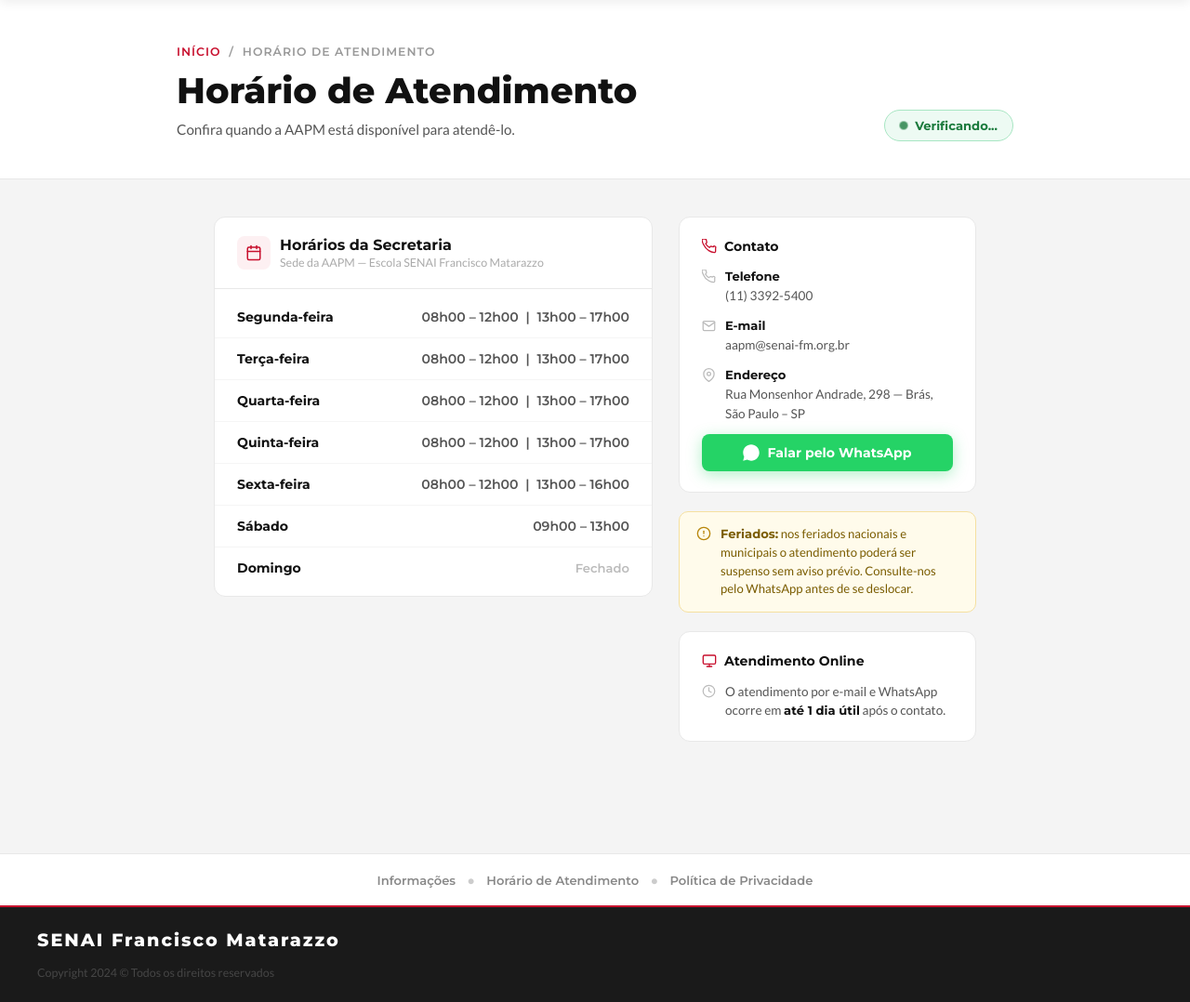
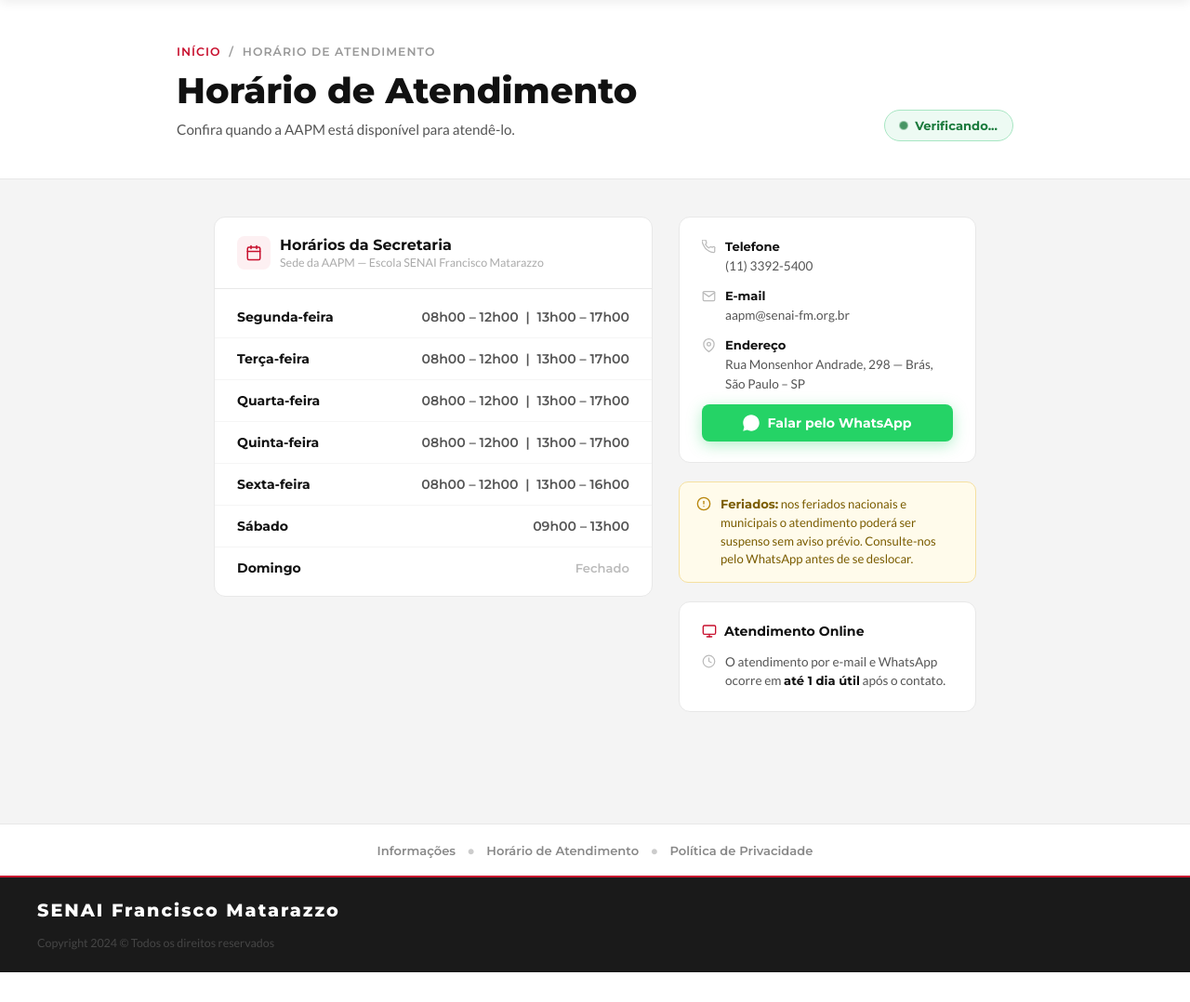
Before and after one commit to Muhhdionizio31/AAPM---Projeto, a FastAPI app: page /horario in a window 1280 px wide. Shown: the part 64-1142 px from the top of the page at 93% size. After the commit the page ends 1110 px from the top, so only its background shows below. Run offline with FastAPI, Linux system fonts and the light colour scheme.

Commit message:
Remover título da seção de contato no template horario.html

```diff
--- a/app/templates/horario.html
+++ b/app/templates/horario.html
@@ -81,10 +81,6 @@
 
     <!-- Contato -->
     <div class="info-card">
-      <h3>
-        <svg viewBox="0 0 24 24"><path d="M22 16.92v3a2 2 0 01-2.18 2 19.79 19.79 0 01-8.63-3.07A19.5 19.5 0 013.07 9.81 19.79 19.79 0 01.01 1.18 2 2 0 012 0h3a2 2 0 012 1.72c.127.96.361 1.903.7 2.81a2 2 0 01-.45 2.11L6.09 7.91a16 16 0 006 6l1.27-1.27a2 2 0 012.11-.45c.907.339 1.85.573 2.81.7A2 2 0 0122 14.92z"/></svg>
-        Contato
-      </h3>
       <div class="info-row">
         <svg viewBox="0 0 24 24"><path d="M22 16.92v3a2 2 0 01-2.18 2 19.79 19.79 0 01-8.63-3.07A19.5 19.5 0 013.07 9.81 19.79 19.79 0 01.01 1.18 2 2 0 012 0h3a2 2 0 012 1.72c.127.96.361 1.903.7 2.81a2 2 0 01-.45 2.11L6.09 7.91a16 16 0 006 6l1.27-1.27a2 2 0 012.11-.45c.907.339 1.85.573 2.81.7A2 2 0 0122 14.92z"/></svg>
         <span><strong>Telefone</strong>(11) 3392-5400</span>
```
